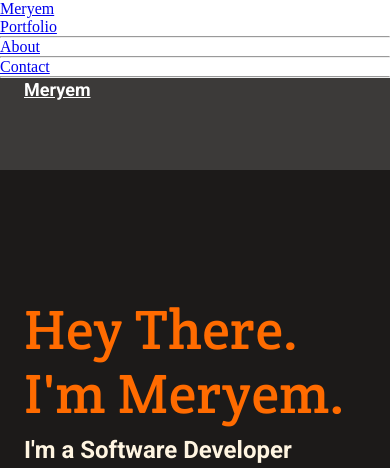
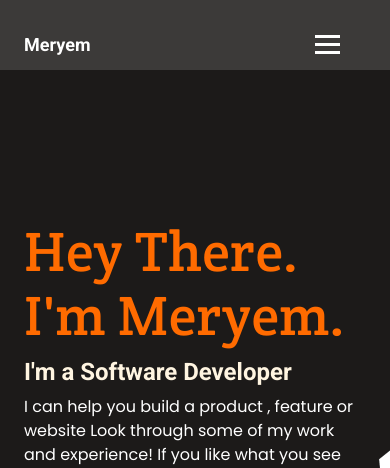
Before and after one commit to meryemsanem/Portfolio, a website: page index.html in a window 390 px wide. Shown: the top 468 px of the page. Drawn offline with Linux system fonts and the light colour scheme.

Commit message:
Updated style.css file.

```diff
--- a/style.css
+++ b/style.css
@@ -16,34 +16,103 @@
     background-color: white;
   }
 
-  .up-side {
+  .logo {
+    display: none;
+  }
+
+  .container-nav {
     background-color: #3c3a39;
     width: 100%;
-    height: 92px;
+    height: 70px;
     position: absolute;
   }
 
-  .logo {
-    height: 24px;
-    width: 100%;
+  li {
+    list-style: none;
+  }
+
+  a {
+    color: white;
+    text-decoration: none;
+  }
+
+  .navbar {
+    margin-top: 30px;
+    display: flex;
+    justify-content: space-between;
+    align-items: center;
+  }
+
+  .nav-logo {
     margin-left: 24px;
-    margin-top: 56px;
     font-family: "Roboto", serif;
     font-size: 18px;
+    font-weight: 600;
+    line-height: 24px;
+    text-align: center;
+  }
+
+  .nav-link:hover {
+    color: #f55800;
+  }
+
+  .hamburger {
+    cursor: pointer;
+    display: block;
+    margin-right: 50px;
+  }
+
+  .bar {
+    display: block;
+    width: 25px;
+    height: 3px;
+    margin: 5px auto;
+    -webkit-transition: all 0.3s ease;
+    transition: all 0.3s ease;
+    background-color: white;
+  }
+
+  .hamburger.active .bar:nth-child(2) {
+    opacity: 0;
+  }
+
+  .hamburger.active .bar:nth-child(1) {
+    transform: translateY(8px) rotate(45deg);
+  }
+
+  .hamburger.active .bar:nth-child(3) {
+    transform: translateY(-8px) rotate(-45deg);
+  }
+
+  .nav-menu {
+    position: absolute;
+    left: -100%;
+    top: 35px;
+    gap: 0;
+    flex-direction: column;
+    background-color: #3c3a39;
+    width: 100%;
+    display: flex;
+    height: 755px;
+  }
+
+  .nav-menu hr {
+    border: 1px solid #6f6c6b;
+    margin-right: 24px;
+  }
+
+  .nav-item {
+    margin: 16px 0;
+    font-family: "Inter", serif;
+    font-size: 25px;
     font-weight: 700;
-    line-height: 24px;
-    text-align: center;
-    color: white;
-    max-width: fit-content;
-  }
-
-  .union {
-    height: 12px;
-    width: 100%;
-    margin-top: -20px;
-    max-width: fit-content;
-    float: right;
-    margin-right: 34px;
+    line-height: 44px;
+    text-align: left;
+    margin-left: 40px;
+  }
+
+  .nav-menu.active {
+    left: 0;
   }
 
   .headline {
@@ -795,6 +864,10 @@
     background-color: white;
   }
 
+  header {
+    display: none;
+  }
+
   .up-side {
     background-color: #3e3c3c;
     width: 100%;
@@ -806,23 +879,23 @@
     display: none;
   }
 
+  .buttons-up {
+    float: right;
+    margin-right: 156px;
+    margin-top: 30px;
+  }
+
   .logo {
-    height: 20px;
-    margin-left: 154px;
-    margin-top: 26px;
+    text-decoration: none;
+    color: white;
+    margin-left: 156px;
+    margin-top: 30px;
     font-family: "Inter", serif;
     font-size: 20px;
     font-weight: 700;
     line-height: 20px;
     text-align: center;
-    color: white;
-    display: flex;
-  }
-
-  .buttons-up {
-    float: right;
-    margin-right: 156px;
-    margin-top: -20px;
+    float: left;
   }
 
   .buttons-up ul {
```
